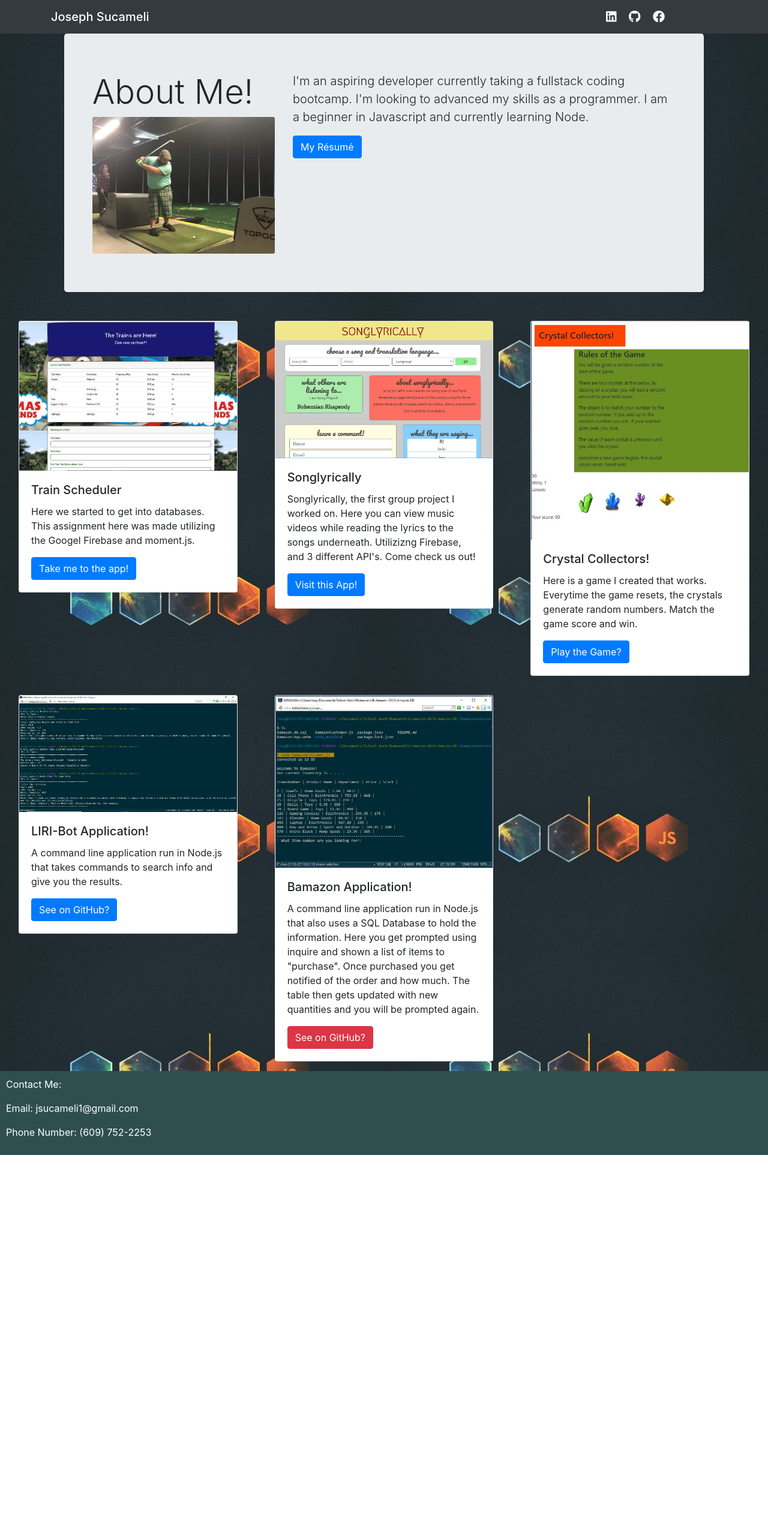
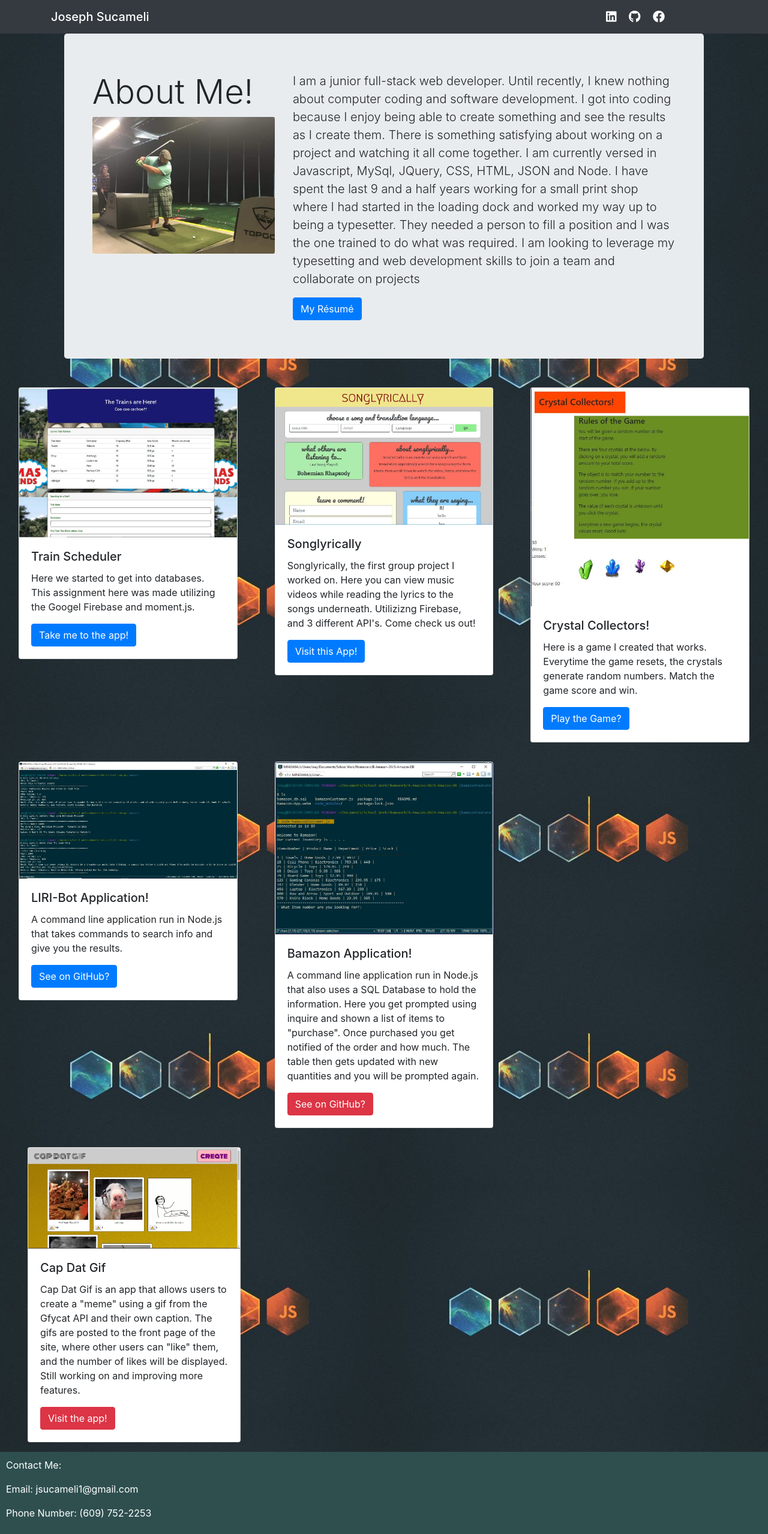
Before and after one commit to JoeySuc89/My-Portfolio, a plain HTML site: page index.html in a window 1280 px wide. Shown: the whole page at 60% size. Before the commit the page ends 1926 px from the top, so only its background shows below. Drawn offline with nearby package versions, Linux system fonts and the light colour scheme.

Commit message:
updated the portfolio adding project 2 and a screen shot of it

```diff
--- a/index.html
+++ b/index.html
@@ -44,8 +44,14 @@
             <img src="./assets/images/FB_IMG_1542895725039.jpg" class="card-img" alt="...">
           </div>
           <div class="col-12 col-sm-8">
-            <p class="lead">I'm an aspiring developer currently taking a fullstack coding bootcamp. I'm looking to
-              advanced my skills as a programmer. I am a beginner in Javascript and currently learning Node.</p>
+            <p class="lead">I am a junior full-stack web developer. Until recently, I knew nothing about computer coding
+              and software development. I got into coding because I enjoy being able to create something and see the
+              results as I create them. There is something satisfying about working on a project and watching it all
+              come together. I am currently versed in Javascript, MySql, JQuery, CSS, HTML, JSON and Node. I have spent
+              the last 9 and a half years working for a small print shop where I had started in the loading dock and
+              worked my way up to being a typesetter. They needed a person to fill a position and I was the one trained
+              to do what was required. I am looking to leverage my typesetting and web development skills to join a team
+              and collaborate on projects</p>
             <a href="#" class="btn btn-primary">My Résumé</a>
           </div>
         </div>
@@ -75,7 +81,8 @@
             <h5 class="card-title">Train Scheduler</h5>
             <p class="card-text">Here we started to get into databases. This assignment here was made utilizing the
               Googel Firebase and moment.js.</p>
-            <a href="https://joeysuc89.github.io/Train-Scheduler/" target="_blank" class="btn btn-primary">Take me to the app!</a>
+            <a href="https://joeysuc89.github.io/Train-Scheduler/" target="_blank" class="btn btn-primary">Take me to
+              the app!</a>
           </div>
         </div>
       </div>
@@ -98,7 +105,8 @@
             <h5 class="card-title">Crystal Collectors!</h5>
             <p class="card-text">Here is a game I created that works. Everytime the game resets, the crystals generate
               random numbers. Match the game score and win.</p>
-            <a href="https://joeysuc89.github.io/unit-4-game/" target="_blank" class="btn btn-primary">Play the Game?</a>
+            <a href="https://joeysuc89.github.io/unit-4-game/" target="_blank" class="btn btn-primary">Play the
+              Game?</a>
           </div>
         </div>
       </div>
@@ -109,7 +117,8 @@
             <h5 class="card-title">LIRI-Bot Application!</h5>
             <p class="card-text">A command line application run in Node.js that takes commands to search info and give
               you the results.</p>
-            <a href="https://github.com/JoeySuc89/liri-node-app.git" target="_blank" class="btn btn-primary">See on GitHub?</a>
+            <a href="https://github.com/JoeySuc89/liri-node-app.git" target="_blank" class="btn btn-primary">See on
+              GitHub?</a>
           </div>
         </div>
       </div>
@@ -123,7 +132,22 @@
               you get notified of the order and how much.
               The table then gets updated with new quantities and you will be prompted again.
             </p>
-             <a href="https://github.com/JoeySuc89/B-Amazon-DB.git" target="_blank" class="btn btn-danger">See on GitHub?</a>
+            <a href="https://github.com/JoeySuc89/B-Amazon-DB.git" target="_blank" class="btn btn-danger">See on
+              GitHub?</a>
+          </div>
+        </div>
+      </div>
+    </div>
+    <div class="col-12 col-sm-4">
+      <div class="card m-3">
+        <img class="card-img-top" src="./assets/images/Cap-Dat-Gif.jpg" alt="CapDatGif">
+        <div class="card-body">
+          <h5 class="card-title">Cap Dat Gif</h5>
+          <p class="card-text">Cap Dat Gif is an app that allows users to create a "meme" using a gif from the Gfycat
+            API and their own caption. The gifs are posted to the front page of the site, where other users can "like"
+            them, and the number of likes will be displayed. Still working on and improving more features.
+          </p>
+          <a href="https://rjerykevanjoe.herokuapp.com/" target="_blank" class="btn btn-danger">Visit the app!</a>
         </div>
       </div>
     </div>
```
Also changed, not shown: assets/images/Cap-Dat-Gif.jpg (added). Lines whose indentation alone changed are shown as unchanged.
